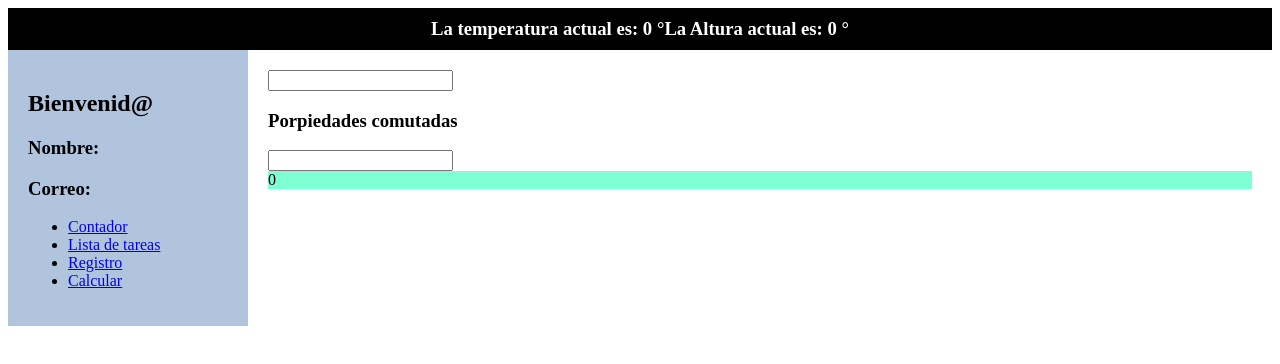
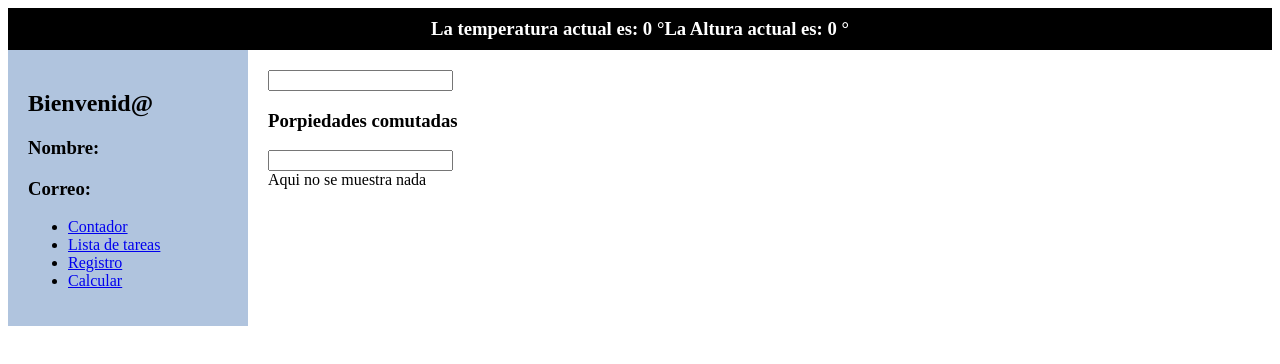
Before and after one commit to JohansonCda/vue, a Vue app: page /calcular in a window 1280 px wide. Shown: the top 364 px of the page. Built offline with nearby package versions, Linux system fonts and the light colour scheme; no server answers.

Commit message:
Show, if, else if

```diff
--- a/src/modules/calcular/views/CalcularView.vue
+++ b/src/modules/calcular/views/CalcularView.vue
@@ -1,7 +1,9 @@
 <template>
   <h3>Porpiedades comutadas</h3>
   <input type="text" v-model="valor">
-  <ResultadoSection :resultado="valorCalculado"></ResultadoSection>
+  <ResultadoSection v-if="mostrarElemento" :resultado="valorCalculado"></ResultadoSection>
+  <div v-else-if="isNaN(valor)">No letras</div>
+  <div v-else>Aqui no se muestra nada</div>
 </template>
 
 <script setup>
@@ -13,6 +15,10 @@
   return valor.value * 3;
 });
 
+const mostrarElemento = computed(()=>{
+  return valor.value > 10;
+});
+
 </script>
 
 <style scoped>
```
